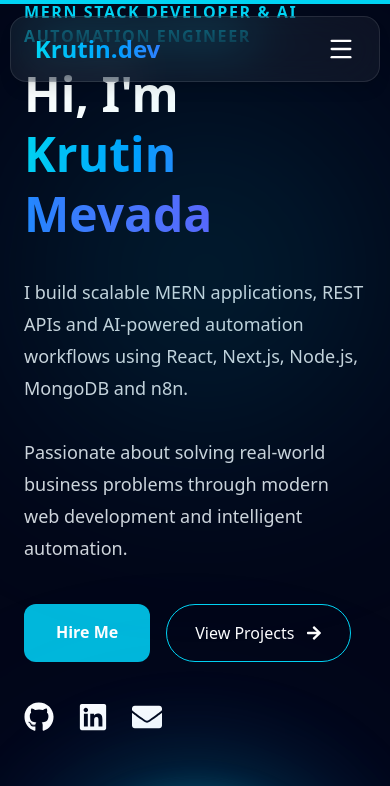
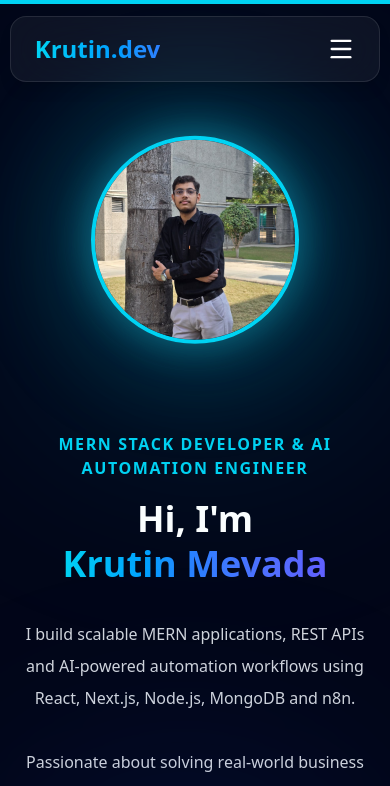
Before and after one commit to Mevada-Krutin/Portfolio, a Next.js app: page / in a window 390 px wide. Shown: the top 786 px of the page. Built offline with nearby package versions, Linux system fonts and the light colour scheme.

Commit message:
making mobile veiwing better

```diff
--- a/src/components/Hero.jsx
+++ b/src/components/Hero.jsx
@@ -20,11 +20,17 @@ export default function Hero() {
 
             <div className="absolute bottom-20 left-10 w-72 h-72 bg-blue-700/20 blur-[120px] rounded-full" />
 
-            <div className="max-w-7xl mx-auto w-full px-6 grid lg:grid-cols-2 gap-16 items-center">
+            <div className="max-w-7xl mx-auto w-full px-6 pt-32 pb-20 grid grid-cols-1 lg:grid-cols-2 gap-14 items-center">
 
                 {/* LEFT */}
 
                 <motion.div
+                className="
+      order-2
+      lg:order-1
+      text-center
+      lg:text-left
+    "
                     initial={{ opacity: 0, x: -80 }}
                     animate={{ opacity: 1, x: 0 }}
                     transition={{ duration: 0.8 }}
@@ -34,7 +40,12 @@ export default function Hero() {
                         MERN Stack Developer & AI Automation Engineer
                     </p>
 
-                    <h1 className="text-5xl md:text-7xl font-extrabold leading-tight">
+                    <h1 className="text-4xl
+    sm:text-5xl
+    md:text-6xl
+    lg:text-7xl
+    font-extrabold
+    leading-tight">
 
                         Hi, I'm
 
@@ -46,7 +57,14 @@ export default function Hero() {
 
                     </h1>
 
-                    <p className="mt-8 text-gray-300 text-lg leading-8 max-w-xl">
+                    <p className="mt-8
+    text-gray-300
+    text-base
+    md:text-lg
+    leading-8
+    max-w-xl
+    mx-auto
+    lg:mx-0">
 
                         I build scalable MERN applications,
                         REST APIs and AI-powered automation
@@ -64,7 +82,13 @@ export default function Hero() {
 
                     {/* Buttons */}
 
-                    <div className="mt-10 flex flex-wrap gap-4">
+                    <div className="mt-10
+    flex
+    flex-col
+    sm:flex-row
+    justify-center
+    lg:justify-start
+    gap-4">
 
                         <a
                             href="#contact"
@@ -107,7 +131,12 @@ export default function Hero() {
 
                     {/* Social Icons */}
 
-                    <div className="flex gap-6 mt-10 text-3xl">
+                    <div className=" flex
+    justify-center
+    lg:justify-start
+    gap-6
+    mt-10
+    text-3xl">
 
                         <a
                             href="https://github.com/Mevada-Krutin"
@@ -142,7 +171,10 @@ export default function Hero() {
                     initial={{ opacity: 0, x: 80 }}
                     animate={{ opacity: 1, x: 0 }}
                     transition={{ duration: 0.8 }}
-                    className="flex justify-center"
+                    className="flex justify-center  order-1
+      lg:order-2
+      mb-10
+      lg:mb-0"
                 >
 
                     <div className="relative">
@@ -162,8 +194,8 @@ export default function Hero() {
                             <Image
                                 src="/profile.jpeg"
                                 alt="Krutin"
-                                width={280}
-                                height={280}
+                                width={240}
+                                height={240}
                                 priority
                                 className="
                   relative
@@ -172,6 +204,12 @@ export default function Hero() {
 border-cyan-400
 shadow-[0_0_40px_rgba(34,211,238,.4)]
 object-cover
+w-52
+h-52
+md:w-64
+md:h-64
+lg:w-72
+lg:h-72
                 "
                             />
 
@@ -193,6 +231,8 @@ export default function Hero() {
                     duration: 2,
                 }}
                 className="
+          hidden
+lg:block
 absolute
 bottom-8
 left-1/2
```
Lines whose indentation alone changed are shown as unchanged.
